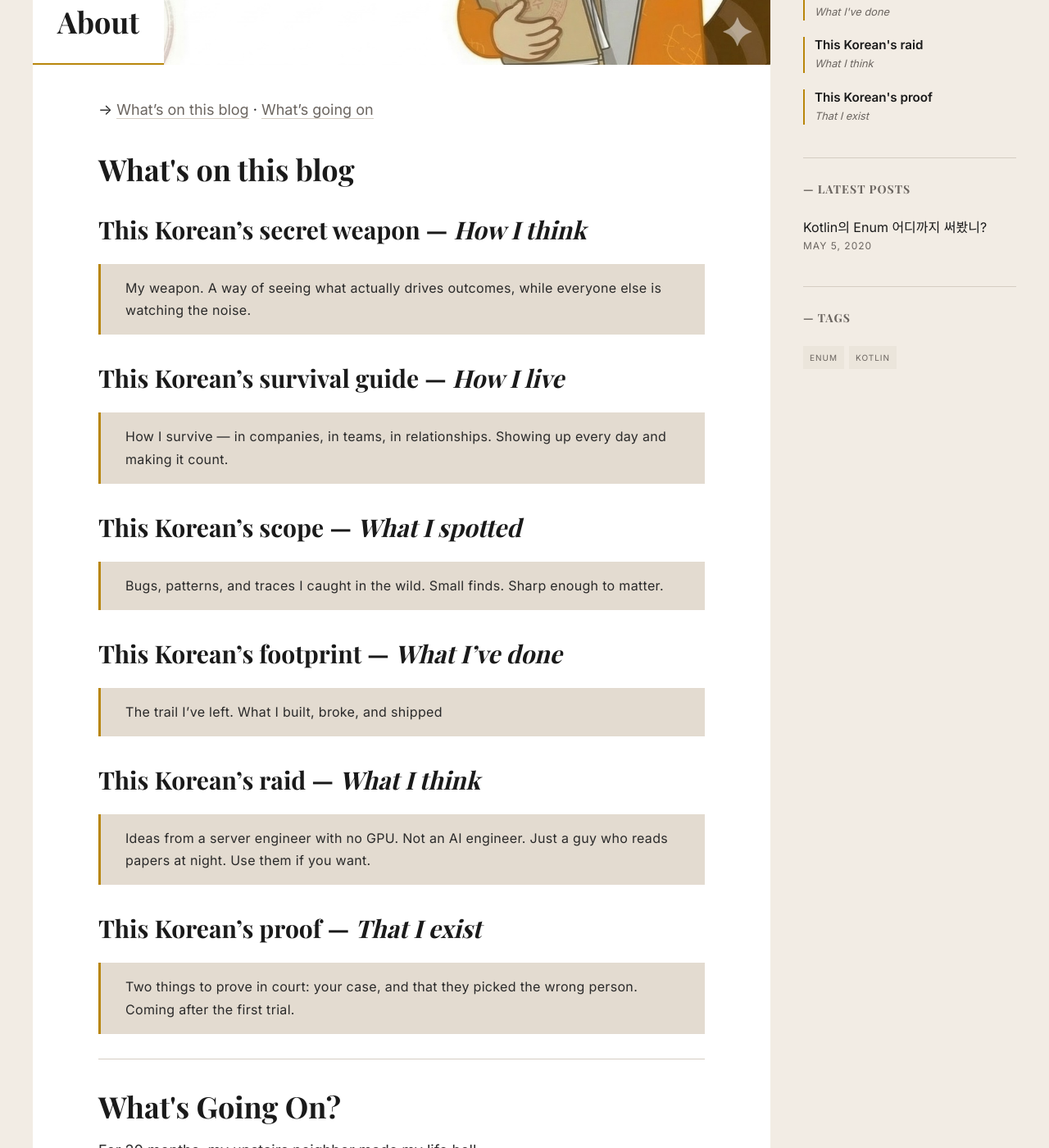
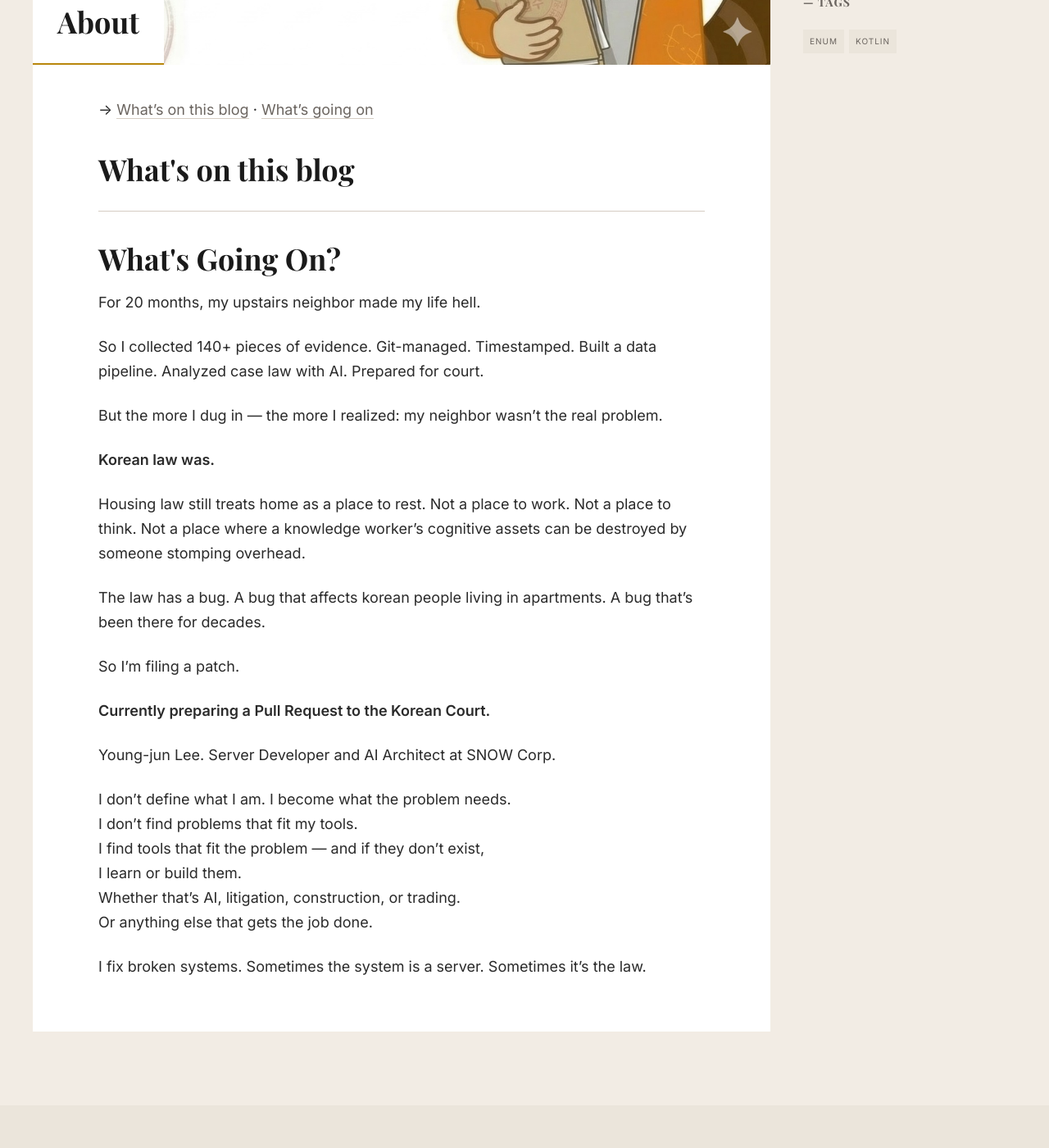
Before and after one commit to banziha104/banziha104.github.io, a Jekyll site: the page built from about.md, in a window 1280 px wide and 1400 px high, scrolled down 770 px. Shown: the whole window at 82% size. Built offline with Jekyll 4.4.1, drawn with Linux system fonts in a browser that asks for light colours; some web fonts are replaced; some of the changed text lies outside the part shown.

Commit message:
feature: 새단장을 시작

```diff
--- a/_includes/sidebar.html
+++ b/_includes/sidebar.html
@@ -10,30 +10,30 @@
     <section class="widget widget-series">
         <h2 class="widget-title line-accent">What's On This Blog</h2>
         <ul class="series-list">
-            <li class="series-item">
-                <strong>This Korean's secret weapon</strong>
-                <em>How I think</em>
-            </li>
-            <li class="series-item">
-                <strong>This Korean's survival guide</strong>
-                <em>How I live</em>
-            </li>
-            <li class="series-item">
-                <strong>This Korean's scope</strong>
-                <em>What I spotted</em>
-            </li>
-            <li class="series-item">
-                <strong>This Korean's footprint</strong>
-                <em>What I've done</em>
-            </li>
-            <li class="series-item">
-                <strong>This Korean's raid</strong>
-                <em>What I think</em>
-            </li>
-            <li class="series-item">
-                <strong>This Korean's proof</strong>
-                <em>That I exist</em>
-            </li>
+<!--            <li class="series-item">-->
+<!--                <strong>This Korean's secret weapon</strong>-->
+<!--                <em>How I think</em>-->
+<!--            </li>-->
+<!--            <li class="series-item">-->
+<!--                <strong>This Korean's survival guide</strong>-->
+<!--                <em>How I live</em>-->
+<!--            </li>-->
+<!--            <li class="series-item">-->
+<!--                <strong>This Korean's scope</strong>-->
+<!--                <em>What I spotted</em>-->
+<!--            </li>-->
+<!--            <li class="series-item">-->
+<!--                <strong>This Korean's footprint</strong>-->
+<!--                <em>What I've done</em>-->
+<!--            </li>-->
+<!--            <li class="series-item">-->
+<!--                <strong>This Korean's raid</strong>-->
+<!--                <em>What I think</em>-->
+<!--            </li>-->
+<!--            <li class="series-item">-->
+<!--                <strong>This Korean's proof</strong>-->
+<!--                <em>That I exist</em>-->
+<!--            </li>-->
         </ul>
     </section><!-- .widget-series -->
 
--- a/about.md
+++ b/about.md
@@ -9,30 +9,6 @@ banner_image: aboutPage.jpeg
 
 <h1 id="blog">What's on this blog</h1>
 
-## **This Korean's secret weapon** — *How I think*
-> My weapon. A way of seeing what actually drives outcomes,
-> while everyone else is watching the noise.
-
-## **This Korean's survival guide** — *How I live*
-> How I survive — in companies, in teams, in relationships.
-> Showing up every day and making it count.
-
-## **This Korean's scope** — *What I spotted*
-> Bugs, patterns, and traces I caught in the wild.
-> Small finds. Sharp enough to matter.
-
-## **This Korean's footprint** — *What I've done*
-> The trail I've left. What I built, broke, and shipped
-
-## **This Korean's raid** — *What I think*
-> Ideas from a server engineer with no GPU.
-> Not an AI engineer. Just a guy who reads papers at night.
-> Use them if you want.
-
-## **This Korean's proof** — *That I exist*
-> Two things to prove in court:
-> your case, and that they picked the wrong person.
-> Coming after the first trial.
 
 ---
 
```
Also changed, not shown: other parts of about.md (+1 -1 lines), _about.md (added, +25 -0 lines).
